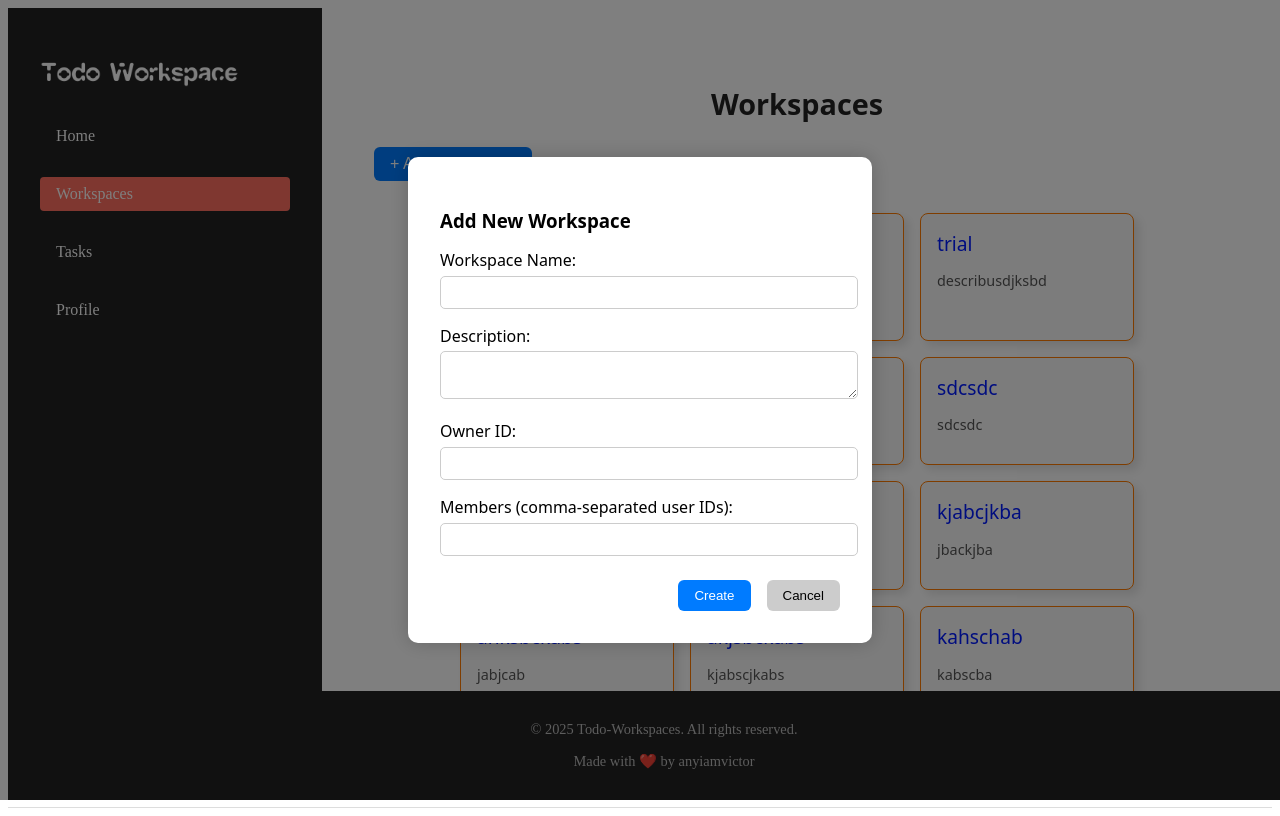
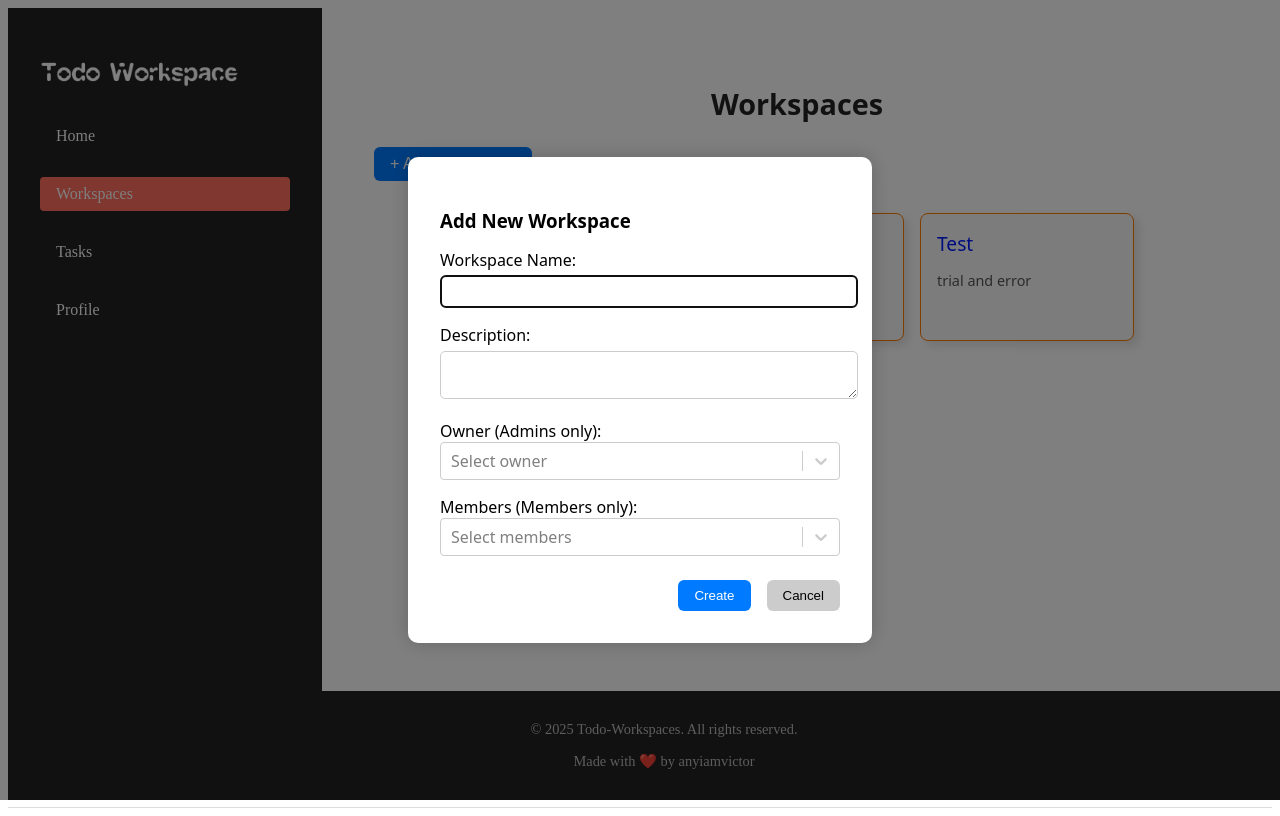
Before and after one commit to anyiamvictor/todo-workspaces, a React (Vite) app: page /workspaces in a window 1280 px wide. Both pictures are taken after a click on the button "+ Add Workspace". Built offline with nearby package versions, Linux system fonts and the light colour scheme; data requests are answered from the project's data file.

Commit message:
modified ccomponents and adjusted database related components to align with predefined sturcture

```diff
--- a/mockdata.json
+++ b/mockdata.json
@@ -3,12 +3,106 @@
     {
       "id": "u1",
       "name": "Alice Johnson",
-      "role": "admin"
+      "role": "admin",
+      "email": "alice.johnson@example.com",
+      "password": "alice123",
+      "avatarUrl": "https://randomuser.me/api/portraits/women/1.jpg",
+      "status": "active",
+      "createdAt": "2024-01-01T08:00:00Z",
+      "lastLogin": "2025-06-08T09:30:00Z",
+      "bio": "Project Manager at Marketing Team",
+      "phoneNumber": "+2348012345671"
     },
     {
       "id": "u2",
       "name": "Bob Smith",
-      "role": "member"
+      "role": "member",
+      "email": "bob.smith@example.com",
+      "password": "bob123",
+      "avatarUrl": "https://randomuser.me/api/portraits/men/2.jpg",
+      "status": "active",
+      "createdAt": "2024-01-03T11:00:00Z",
+      "lastLogin": "2025-06-07T14:20:00Z",
+      "bio": "Frontend Developer",
+      "phoneNumber": "+2348012345672"
+    },
+    {
+      "id": "u3",
+      "name": "Chidera Obi",
+      "role": "member",
+      "email": "chidera.obi@example.com",
+      "password": "chidera123",
+      "avatarUrl": "https://randomuser.me/api/portraits/women/3.jpg",
+      "status": "active",
+      "createdAt": "2024-02-10T10:30:00Z",
+      "lastLogin": "2025-06-06T11:45:00Z",
+      "bio": "UX Designer at Engineering Team",
+      "phoneNumber": "+2348012345673"
+    },
+    {
+      "id": "u4",
+      "name": "David Okafor",
+      "role": "admin",
+      "email": "david.okafor@example.com",
+      "password": "david123",
+      "avatarUrl": "https://randomuser.me/api/portraits/men/4.jpg",
+      "status": "active",
+      "createdAt": "2024-03-15T09:45:00Z",
+      "lastLogin": "2025-06-05T17:00:00Z",
+      "bio": "Engineering Lead",
+      "phoneNumber": "+2348012345674"
+    },
+    {
+      "id": "u5",
+      "name": "Ella Musa",
+      "role": "member",
+      "email": "ella.musa@example.com",
+      "password": "ella123",
+      "avatarUrl": "https://randomuser.me/api/portraits/women/5.jpg",
+      "status": "inactive",
+      "createdAt": "2024-04-01T12:00:00Z",
+      "lastLogin": "2025-05-28T08:30:00Z",
+      "bio": "Copywriter and SEO",
+      "phoneNumber": "+2348012345675"
+    },
+    {
+      "id": "u6",
+      "name": "Frank Emeka",
+      "role": "member",
+      "email": "frank.emeka@example.com",
+      "password": "frank123",
+      "avatarUrl": "https://randomuser.me/api/portraits/men/6.jpg",
+      "status": "active",
+      "createdAt": "2024-05-20T15:20:00Z",
+      "lastLogin": "2025-06-06T12:10:00Z",
+      "bio": "QA Tester",
+      "phoneNumber": "+2348012345676"
+    },
+    {
+      "id": "u7",
+      "name": "Grace Eze",
+      "role": "admin",
+      "email": "grace.eze@example.com",
+      "password": "grace123",
+      "avatarUrl": "https://randomuser.me/api/portraits/women/7.jpg",
+      "status": "active",
+      "createdAt": "2024-06-05T08:15:00Z",
+      "lastLogin": "2025-06-08T10:00:00Z",
+      "bio": "Admin and HR",
+      "phoneNumber": "+2348012345677"
+    },
+    {
+      "id": "u8",
+      "name": "Henry Dike",
+      "role": "member",
+      "email": "henry.dike@example.com",
+      "password": "henry123",
+      "avatarUrl": "https://randomuser.me/api/portraits/men/8.jpg",
+      "status": "active",
+      "createdAt": "2024-06-08T07:50:00Z",
+      "lastLogin": "2025-06-08T08:55:00Z",
+      "bio": "Backend Developer",
+      "phoneNumber": "+2348012345678"
     }
   ],
   "workspaces": [
@@ -34,289 +128,15 @@
       ]
     },
     {
-      "id": "ws1749461779283",
-      "name": "trial",
-      "description": "describusdjksbd",
-      "createdAt": "2025-06-09T09:36:19.283Z",
-      "owner": {
-        "id": "sdcsdcsdc",
-        "name": "obinna",
-        "role": "admin"
-      },
-      "members": [
-        {
-          "id": "sdcsdcsdc",
-          "name": "obinna",
-          "role": "admin"
-        }
-      ],
-      "projects": []
-    },
-    {
-      "id": "ws1749463128729",
-      "name": "asas",
-      "description": "asasa",
-      "createdAt": "2025-06-09T09:58:48.729Z",
-      "owner": {
-        "id": "sxasxa",
-        "name": "Placeholder Name",
-        "role": "admin"
-      },
-      "members": [
-        {
-          "id": "asxasx",
-          "name": "Member",
-          "role": "member"
-        }
-      ],
-      "projects": []
-    },
-    {
-      "id": "ws1749463138368",
-      "name": "asasx",
-      "description": "asxasx",
-      "createdAt": "2025-06-09T09:58:58.368Z",
-      "owner": {
-        "id": "asxa",
-        "name": "Placeholder Name",
-        "role": "admin"
-      },
-      "members": [
-        {
-          "id": "asxasx",
-          "name": "Member",
-          "role": "member"
-        }
-      ],
-      "projects": []
-    },
-    {
-      "id": "ws1749464648983",
-      "name": "sdcsdc",
-      "description": "sdcsdc",
-      "createdAt": "2025-06-09T10:24:08.983Z",
-      "owner": {
-        "id": "sdcsdc",
-        "name": "Placeholder Name",
-        "role": "admin"
-      },
-      "members": [
-        {
-          "id": "",
-          "name": "Member",
-          "role": "member"
-        }
-      ],
-      "projects": []
-    },
-    {
-      "id": "ws1749464916945",
-      "name": "scsdc",
-      "description": "zkncln",
-      "createdAt": "2025-06-09T10:28:36.945Z",
-      "owner": {
-        "id": "kncklnz",
-        "name": "Placeholder Name",
-        "role": "admin"
-      },
-      "members": [
-        {
-          "id": "",
-          "name": "Member",
-          "role": "member"
-        }
-      ],
-      "projects": []
-    },
-    {
-      "id": "ws1749464925361",
-      "name": "kjadbckbad",
-      "description": "jacjkbask",
-      "createdAt": "2025-06-09T10:28:45.361Z",
-      "owner": {
-        "id": "lkancman",
-        "name": "Placeholder Name",
-        "role": "admin"
-      },
-      "members": [
-        {
-          "id": "",
-          "name": "Member",
-          "role": "member"
-        }
-      ],
-      "projects": []
-    },
-    {
-      "id": "ws1749464933474",
-      "name": "kjabcjkba",
-      "description": "jbackjba",
-      "createdAt": "2025-06-09T10:28:53.474Z",
-      "owner": {
-        "id": "kjbakcba",
-        "name": "Placeholder Name",
-        "role": "admin"
-      },
-      "members": [
-        {
-          "id": "",
-          "name": "Member",
-          "role": "member"
-        }
-      ],
-      "projects": []
-    },
-    {
-      "id": "ws1749464940978",
-      "name": "ahksbckabs",
-      "description": "jabjcab",
-      "createdAt": "2025-06-09T10:29:00.978Z",
-      "owner": {
-        "id": "acma",
-        "name": "Placeholder Name",
-        "role": "admin"
-      },
-      "members": [
-        {
-          "id": "",
-          "name": "Member",
-          "role": "member"
-        }
-      ],
-      "projects": []
-    },
-    {
-      "id": "ws1749464948779",
-      "name": "akjsbckabs",
-      "description": "kjabscjkabs",
-      "createdAt": "2025-06-09T10:29:08.779Z",
-      "owner": {
-        "id": "kjabsjabsc",
-        "name": "Placeholder Name",
-        "role": "admin"
-      },
-      "members": [
-        {
-          "id": "",
-          "name": "Member",
-          "role": "member"
-        }
-      ],
-      "projects": []
-    },
-    {
-      "id": "ws1749464955740",
-      "name": "kahschab",
-      "description": "kabscba",
-      "createdAt": "2025-06-09T10:29:15.740Z",
-      "owner": {
-        "id": "jbasbahcj",
-        "name": "Placeholder Name",
-        "role": "admin"
-      },
-      "members": [
-        {
-          "id": "",
-          "name": "Member",
-          "role": "member"
-        }
-      ],
-      "projects": []
-    },
-    {
-      "id": "ws1749464964288",
-      "name": "ajkbckjab",
-      "description": "jbacjbckja",
-      "createdAt": "2025-06-09T10:29:24.288Z",
-      "owner": {
-        "id": "jbasjkcbaks",
-        "name": "Placeholder Name",
-        "role": "admin"
-      },
-      "members": [
-        {
-          "id": "",
-          "name": "Member",
-          "role": "member"
-        }
-      ],
-      "projects": []
-    },
-    {
-      "id": "ws1749464983225",
-      "name": "aaaaaaaaaaaaaa",
-      "description": "aaaaaaaaaaaaaaaaaaaaaaa",
-      "createdAt": "2025-06-09T10:29:43.225Z",
-      "owner": {
-        "id": "aaaaaaaaaaaaaa",
-        "name": "Placeholder Name",
-        "role": "admin"
-      },
-      "members": [
-        {
-          "id": "",
-          "name": "Member",
-          "role": "member"
-        }
-      ],
-      "projects": []
-    },
-    {
-      "id": "ws1749465316964",
-      "name": "ppppppppppppppp",
-      "description": "ppppppppppppppp",
-      "createdAt": "2025-06-09T10:35:16.965Z",
-      "owner": {
-        "id": "pppppppp",
-        "name": "Placeholder Name",
-        "role": "admin"
-      },
-      "members": [
-        {
-          "id": "pppppppppppp",
-          "name": "Member",
-          "role": "member"
-        }
-      ],
-      "projects": []
-    },
-    {
-      "id": "ws1749465966628",
-      "name": "dczdczd",
-      "description": "zdczdczd",
-      "createdAt": "2025-06-09T10:46:06.628Z",
-      "owner": {
-        "id": "czdczdc",
-        "name": "Placeholder Name",
-        "role": "admin"
-      },
-      "members": [
-        {
-          "id": "",
-          "name": "Member",
-          "role": "member"
-        }
-      ],
-      "projects": []
-    },
-    {
-      "id": "ws1749465971251",
-      "name": "zdczdcz",
-      "description": "dczdczdc",
-      "createdAt": "2025-06-09T10:46:11.251Z",
-      "owner": {
-        "id": "zdczdczdc",
-        "name": "Placeholder Name",
-        "role": "admin"
-      },
-      "members": [
-        {
-          "id": "",
-          "name": "Member",
-          "role": "member"
-        }
-      ],
-      "projects": []
+      "id": "ws1749478536257",
+      "name": "Test",
+      "description": "trial and error",
+      "createdAt": "2025-06-09T14:15:36.257Z",
+      "ownerId": "u4",
+      "memberIds": [
+        "u3",
+        "u5"
+      ]
     }
   ],
   "projects": [
--- a/package.json
+++ b/package.json
@@ -9,14 +9,14 @@
     "lint": "eslint .",
     "preview": "vite preview",
     "server": "json-server --watch mockdata.json --port 3001"
-
   },
   "dependencies": {
     "@reduxjs/toolkit": "^2.8.2",
     "react": "^19.1.0",
     "react-dom": "^19.1.0",
     "react-redux": "^9.2.0",
-    "react-router-dom": "^7.6.2"
+    "react-router-dom": "^7.6.2",
+    "react-select": "^5.10.1"
   },
   "devDependencies": {
     "@eslint/js": "^9.25.0",
--- a/src/App.jsx
+++ b/src/App.jsx
@@ -6,13 +6,14 @@ import Authentication from "./pages/Authentication/Authentication";
 import UserProfileSettings from "./pages/UserProfileSetting/UserProfileSettings";
 import Rootlayout from "./components/Rootlayout/Rootlayout";
 import WorkspacesList from "./pages/WorkSpaces/WorkspacesList/WorkspacesList";
-import Workspace from "./pages/WorkSpaces/Workspace/Workspace";
+import WorkspaceItem from "./pages/WorkSpaces/WorkspaceItem/WorkspaceItem";
 import Project from "./pages/WorkSpaces/Project/Project";
 import TaskDetail from "./pages/WorkSpaces/TaskDetail/TaskDetail";
 import AddEditTask from "./pages/WorkSpaces/AddEditTask/AddEditTask";
 import WorkspaceLayout from "./components/WorkspaceLayout/WorkspaceLayout";
 import ProjectLayout from "./components/ProjectLayout/ProjectLayout";
 import PageNotFound from "./pages/PageNotFound/PageNotFound";
+import ProjectList from "./components/ProjectList/ProjectList";
 
 function App() {
 
@@ -31,7 +32,8 @@ function App() {
           <Route path="/workspaces" element={<WorkspacesList />} />
 
           <Route path="/workspaces/:workspaceId" element={<WorkspaceLayout />}>
-            <Route index element={<Workspace />}/>
+            <Route index element={<WorkspaceItem />} />
+            <Route path="projects" element={<ProjectList />} />
             <Route path="projects/:projectId" element={<ProjectLayout />}>
               <Route index element={<Project />} />
               <Route path="task/:taskId" element={<TaskDetail />} />
--- a/src/components/Rootlayout/Rootlayout.module.css
+++ b/src/components/Rootlayout/Rootlayout.module.css
@@ -1,12 +1,13 @@
-body{
-  scrollbar-width: none;
+body, html {
+  overflow: hidden;
+  height: 100%;
 }
+
 
 .rootContainer {
   display: flex;
   flex-direction: column;
   height: 100vh;
-  /* min-width: 100vw; */
 }
 
 .rootLayout {
@@ -33,6 +34,20 @@ body{
   min-height: 0;
 }
 
+.pageContent::-webkit-scrollbar {
+  width: 8px;
+}
+
+.pageContent::-webkit-scrollbar-track {
+  background: transparent;
+}
+
+.pageContent::-webkit-scrollbar-thumb {
+  background-color: #ccc;
+  border-radius: 10px;
+}
+
+
 .footerContainer {
   background-color: #f8f8f8;
   text-align: center;
--- a/src/components/WorkspaceModal/WorkspaceModal.jsx
+++ b/src/components/WorkspaceModal/WorkspaceModal.jsx
@@ -1,34 +1,128 @@
+import React, { useEffect, useState } from "react";
+import Select from "react-select";
 import styles from "./WorkspaceModal.module.css";
 
 function WorkspaceModal({ onClose, onSubmit }) {
+  const [users, setUsers] = useState([]);
+  const [loadingUsers, setLoadingUsers] = useState(true);
+  const [errorUsers, setErrorUsers] = useState(null);
+
+  // Selected owner (single) and members (multiple)
+  const [selectedOwner, setSelectedOwner] = useState(null);
+  const [selectedMembers, setSelectedMembers] = useState([]);
+
+  // Form fields
+  const [name, setName] = useState("");
+  const [description, setDescription] = useState("");
+
+  useEffect(() => {
+    async function fetchUsers() {
+      try {
+        setLoadingUsers(true);
+        const res = await fetch("http://localhost:3001/users");
+        if (!res.ok) throw new Error("Failed to fetch users");
+        const data = await res.json();
+        setUsers(data);
+      } catch (error) {
+        setErrorUsers(error.message);
+      } finally {
+        setLoadingUsers(false);
+      }
+    }
+    fetchUsers();
+  }, []);
+
+  // Filter users by role
+  const adminUsers = users.filter((u) => u.role === "admin");
+  const memberUsers = users.filter((u) => u.role === "member");
+
+  // Map users to react-select options
+  const ownerOptions = adminUsers.map((u) => ({
+    value: u.id,
+    label: u.name,
+  }));
+
+  const memberOptions = memberUsers.map((u) => ({
+    value: u.id,
+    label: u.name,
+  }));
+
+  const handleSubmit = (e) => {
+    e.preventDefault();
+
+    if (!selectedOwner) {
+      alert("Please select an owner");
+      return;
+    }
+
+    const newWorkspace = {
+      id: `ws${Date.now()}`,
+      name,
+      description,
+      createdAt: new Date().toISOString(),
+      ownerId: selectedOwner.value,
+      memberIds: selectedMembers.map((m) => m.value),
+
+    };
+
+    onSubmit(newWorkspace);
+  };
+
+  if (loadingUsers) return <p>Loading users...</p>;
+  if (errorUsers) return <p>Error loading users: {errorUsers}</p>;
+
   return (
     <div className={styles.backdrop}>
       <div className={styles.modal}>
         <h3 className={styles.heading}>Add New Workspace</h3>
-        <form className={styles.form} onSubmit={onSubmit}>
+        <form className={styles.form} onSubmit={handleSubmit}>
           <label>
             Workspace Name:
-            <input type="text" name="name" required />
+            <input
+              type="text"
+              value={name}
+              onChange={(e) => setName(e.target.value)}
+              required
+              autoFocus
+            />
           </label>
 
           <label>
             Description:
-            <textarea name="description" required />
+            <textarea
+              value={description}
+              onChange={(e) => setDescription(e.target.value)}
+              required
+            />
           </label>
 
           <label>
-            Owner ID:
-            <input type="text" name="ownerId" required />
+            Owner (Admins only):
+            <Select
+              options={ownerOptions}
+              value={selectedOwner}
+              onChange={setSelectedOwner}
+              placeholder="Select owner"
+              isClearable
+            />
           </label>
 
           <label>
-            Members (comma-separated user IDs):
-            <input type="text" name="memberIds" />
+            Members (Members only):
+            <Select
+              options={memberOptions}
+              value={selectedMembers}
+              onChange={setSelectedMembers}
+              placeholder="Select members"
+              isMulti
+            />
           </label>
 
           <div className={styles.actions}>
             <button type="submit">Create</button>
-            <button type="button" onClick={onClose}>Cancel</button>
+            <button type="button" onClick={onClose}>
+              Cancel
+            </button>
           </div>
         </form>
       </div>
--- a/src/pages/WorkSpaces/Workspace/Workspace.jsx
+++ b/src/pages/WorkSpaces/WorkspaceItem/WorkspaceItem.jsx
@@ -1,8 +1,8 @@
 import { useParams } from "react-router-dom";
 import { useEffect, useState } from "react";
-import styles from "./Workspace.module.css";
+import styles from "./WorkspaceItem.module.css";
 
-function Workspace() {
+function WorkspaceItem() {
   const { workspaceId } = useParams();
   const [workspace, setWorkspace] = useState(null);
 
@@ -37,4 +37,4 @@ function Workspace() {
   );
 }
 
-export default Workspace;
+export default WorkspaceItem;
--- a/src/pages/WorkSpaces/WorkspacesList/WorkspacesList.jsx
+++ b/src/pages/WorkSpaces/WorkspacesList/WorkspacesList.jsx
@@ -9,8 +9,6 @@ function WorkspacesList() {
   const [error, setError] = useState(null);
   const [showModal, setShowModal] = useState(false);
 
-  // TODO: Replace with actual logged-in user later
-  const currentUser = { id: "u1", role: "admin" };
 
   useEffect(() => {
     const fetchWorkspaces = async () => {
@@ -31,31 +29,12 @@ function WorkspacesList() {
 
   const handleModalClose = () => setShowModal(false);
 
-  const handleAddWorkspace = async (e) => {
-    e.preventDefault();
-
-    const form = e.target;
-    const newWorkspace = {
-      id: `ws${Date.now()}`, // quick unique id
-      name: form.name.value,
-      description: form.description.value,
-      createdAt: new Date().toISOString(),
-      owner: {
-        id: form.ownerId.value,
-        name: "Placeholder Name",
-        role: "admin"
-      },
-      members: form.memberIds.value
-        .split(",")
-        .map((id) => ({ id: id.trim(), name: "Member", role: "member" })),
-      projects: []
-    };
-
+  const handleAddWorkspace = async (workspace) => {
     try {
       const response = await fetch("http://localhost:3001/workspaces", {
         method: "POST",
         headers: { "Content-Type": "application/json" },
-        body: JSON.stringify(newWorkspace)
+        body: JSON.stringify(workspace),
       });
 
       if (!response.ok) throw new Error("Failed to add workspace");
@@ -65,6 +44,7 @@ function WorkspacesList() {
       setShowModal(false);
     } catch (err) {
       console.error("Error adding workspace:", err.message);
+      alert("Error creating workspace: " + err.message);
     }
   };
 
```
Also changed, not shown: src/components/ProjectList/ProjectList.jsx (added, +52 -0 lines), src/components/ProjectList/ProjectList.module.css (added, +42 -0 lines), src/components/WorkspaceLayout/WorkspaceLayout.jsx (+5 -4 lines), src/pages/WorkSpaces/WorkspaceItem/WorkspaceItem.module.css (renamed from src/pages/WorkSpaces/Workspace/Workspace.module.css), 2 other files (tests, documents, lock files or other folders).
